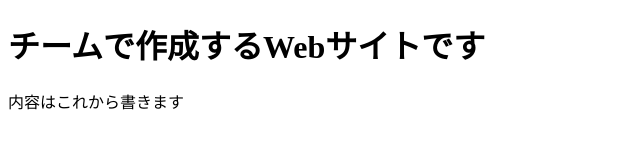
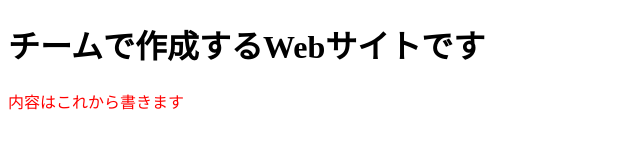
Before and after one commit to 1F10240189/team-project, a plain HTML site: page index.html in a window 1280 px wide. Shown: the whole page, without its empty margins (0-640 px from the left). Drawn offline with Linux system fonts and the light colour scheme.

Commit message:
CSSを適用した
CSSを適用しました

```diff
--- /dev/null
+++ b/css/index.css
@@ -0,0 +1,3 @@
+.red {
+  color: red;
+}
--- a/index.html
+++ b/index.html
@@ -3,10 +3,11 @@
   <head>
     <meta charset="UTF-8" />
     <meta name="viewport" content="width=device-width, initial-scale=1.0" />
+    <link rel="stylesheet" href="css/index.css" />
     <title>チームで作るWebサイト</title>
   </head>
   <body>
     <h1>チームで作成するWebサイトです</h1>
-    <p>内容はこれから書きます</p>
+    <p class="red">内容はこれから書きます</p>
   </body>
 </html>
```
